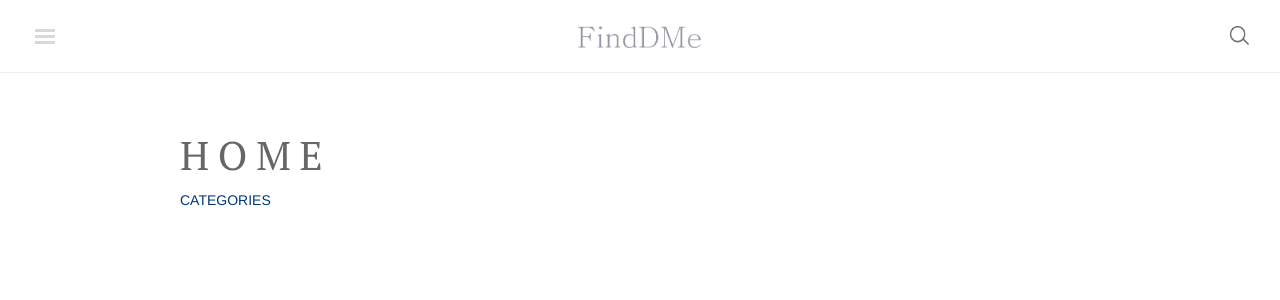
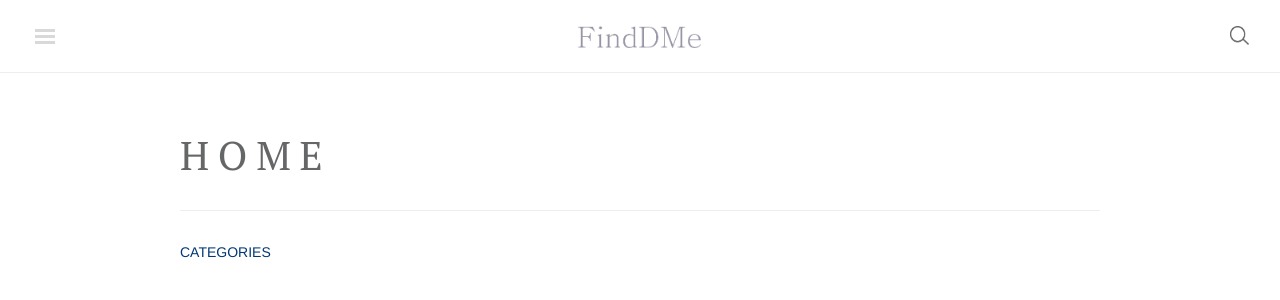
Before and after one commit to finddme/finddme.github.io, a Jekyll site: the page built from blog/home.html, in a window 1280 px wide. Shown: the top 300 px of the page. Built offline with Jekyll 4.4.1, drawn with Linux system fonts in a browser that asks for light colours; nearby versions of some CDN libraries; comment, search, counter and statistics services are not loaded.

Commit message:
Update home.html

```diff
--- a/blog/home.html
+++ b/blog/home.html
@@ -8,8 +8,8 @@ title: H o m e
     {% for tag in site.home %}
     <a href="#{{ tag[0] | slugify }}" class="post-tag">{{ tag[0] }}</a>
     {% endfor %}
-  </div>
-  <hr/> -->
+  </div> -->
+  <hr/>
   <div class="post-title">
     {% for tag in site.home %}
     <a href="#{{ tag[0] | slugify }}" class="post-tag">{{ tag[0] }}</a>
```
